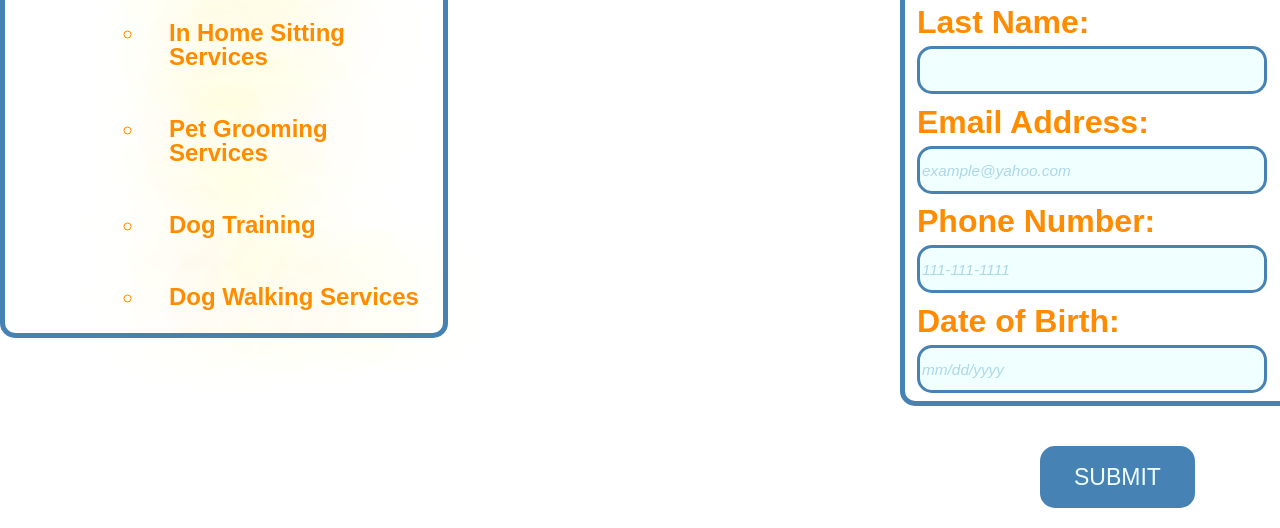
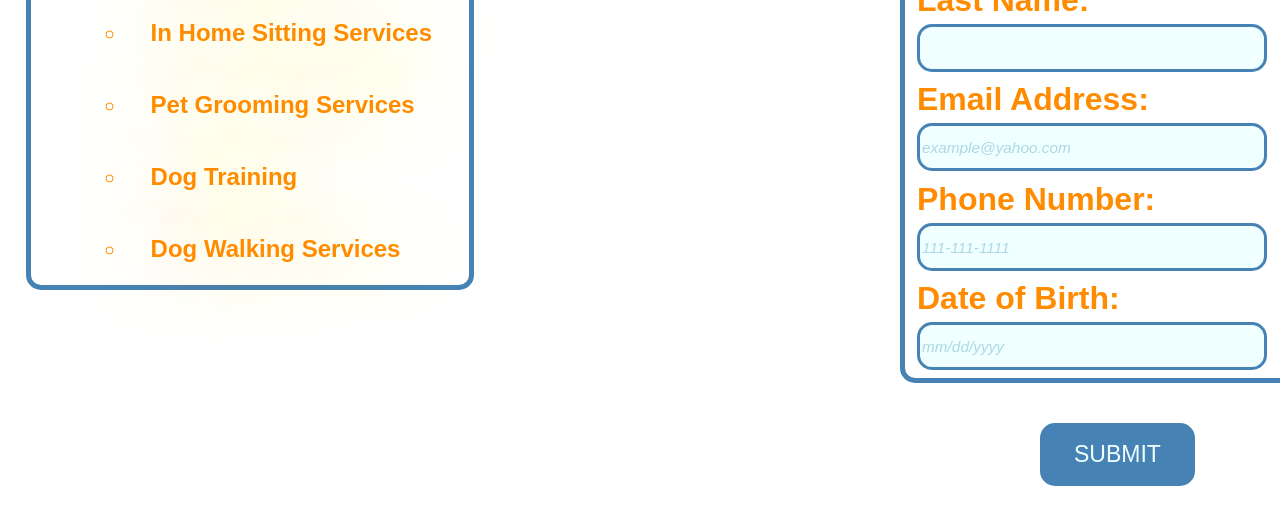
Before and after one commit to tnikolova2/Project1, a plain HTML site: page index.html in a window 1280 px wide. Shown: the part 802-1330 px from the top of the page. After the commit the page ends 1308 px from the top, so only its background shows below. Drawn offline with Linux system fonts and the light colour scheme.

Commit message:
Update user.css

```diff
--- a/css/user.css
+++ b/css/user.css
@@ -46,6 +46,7 @@ li{
 #left{
   text-align: left;
   margin-top: 350px;
+  margin: 2%;
   padding-top: 20px;
   font-family: Arial, sans-serif;
   font-size: 1.5em;
@@ -290,7 +291,7 @@ input[type=submit]:hover {
     display: list-item;
     list-style-type:circle;
     padding-top: 8em;
-    margin-left: 5em;
+    margin-left: 4em;
     padding: 1em;
   }
 
@@ -317,7 +318,6 @@ input[type=submit]:hover {
   #left{
     text-align: left;
     margin-top: 450px;
-    padding-left:20px;
     padding-top: 20px;
     font-family: Arial, sans-serif;
     font-size: 1.5em;
```
